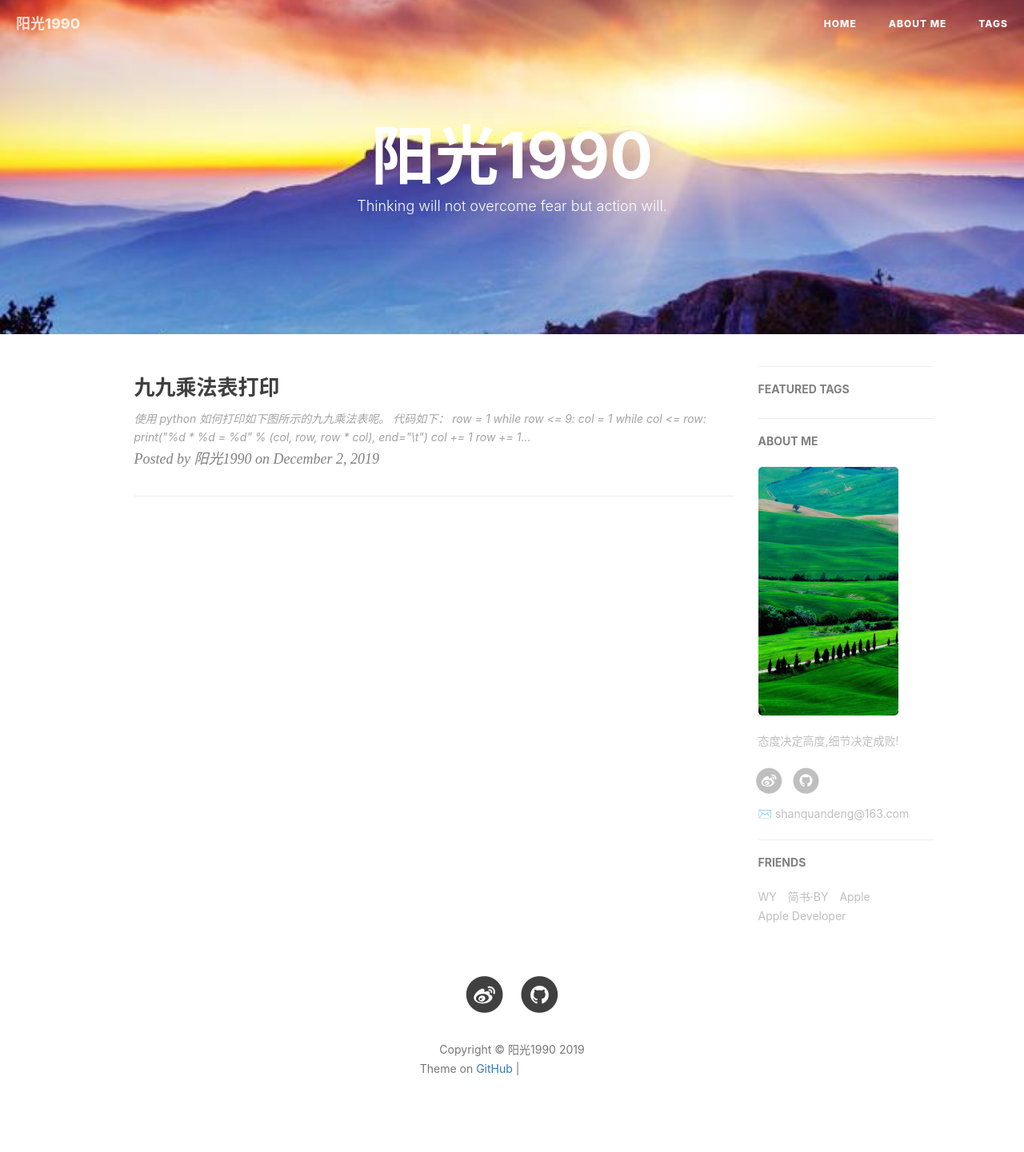
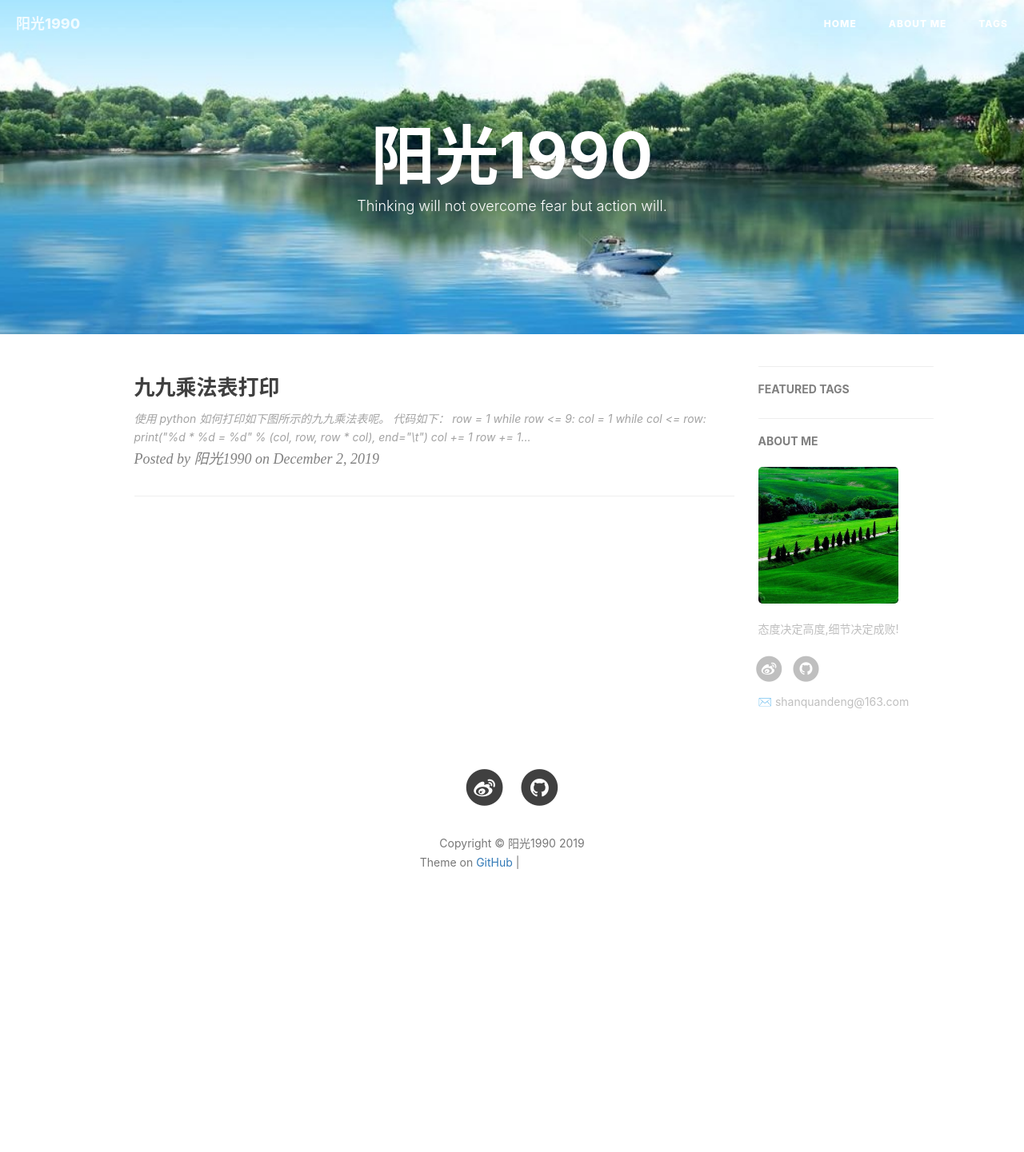
Before and after one commit to sqdeng/sqdeng.github.io, a Jekyll site: the page built from index.html, in a window 1280 px wide. Shown: the whole page at 80% size. Built offline with Jekyll 4.4.1, drawn with Linux system fonts in a browser that asks for light colours; nearby versions of some CDN libraries; the list of posts is cut into pages by our own code; comment, search, counter and statistics services are not loaded; after the commit the page ends 1183 px from its top, so only the background shows below that; grey boxes are pictures that could not be loaded.

Commit message:
close friends

```diff
--- a/_config.yml
+++ b/_config.yml
@@ -3,7 +3,7 @@ title: 阳光1990
 SEOTitle: 阳光1990的博客 | BY Blog
 header-img: img/post-desk.jpg
 email: shanquandeng@163.com
-description: "Every failure is leading towards success."
+description: "Judge not a book by its cover"
 keyword: "阳光1990的博客"
 url: "http://sqdeng.github.io"          # your host, for absolute URL
 baseurl: ""      # for example, '/blog' if your blog hosted on 'host/blog'
@@ -13,8 +13,6 @@ github_repo: "https://github.com/sqdeng/sqdeng.github.io.git" # you code reposit
 sidebar: true                           # whether or not using Sidebar.
 sidebar-about-description: "态度决定高度,细节决定成败!"
 sidebar-avatar: /img/side_header.jpg      # use absolute URL, seeing it's used in both `/` and `/about/`
-
-
 
 # SNS settings
 RSS: false
@@ -97,18 +95,12 @@ service-worker: true
 
 
 # Friends
-friends: [
-    {
-        title: "WY",
-        href: "http://zhengwuyang.com"
-    },{
-        title: "简书·BY",
-        href: "http://www.jianshu.com/u/e71990ada2fd"
-    },{
-        title: "Apple",
-        href: "https://apple.com"
-    },{
-        title: "Apple Developer",
-        href: "https://developer.apple.com/"
-    }
-]
+#friends: [
+#    {
+#        title: "WY",
+#        href: "http://zhengwuyang.com"
+#    },{
+#        title: "简书·BY",
+#        href: "http://www.jianshu.com/u/e71990ada2fd"
+#    }
+#]
```
Also changed, not shown: _posts/2019-12-02-Python程序打印九九乘法表.md (+1 -1 lines), img/avatar-by.jpg (deleted), img/post-desk.jpg, img/side_header.jpg.
